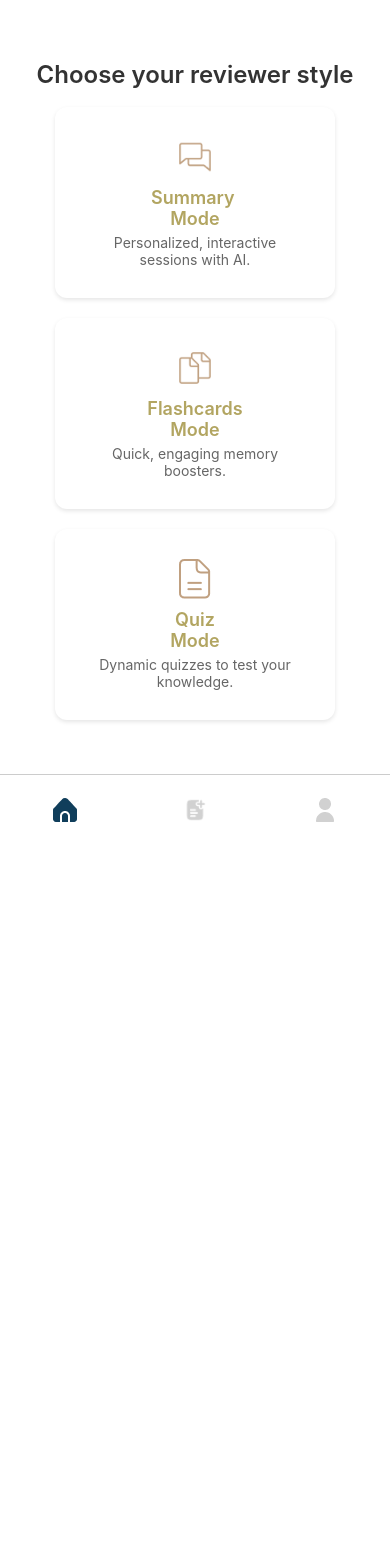
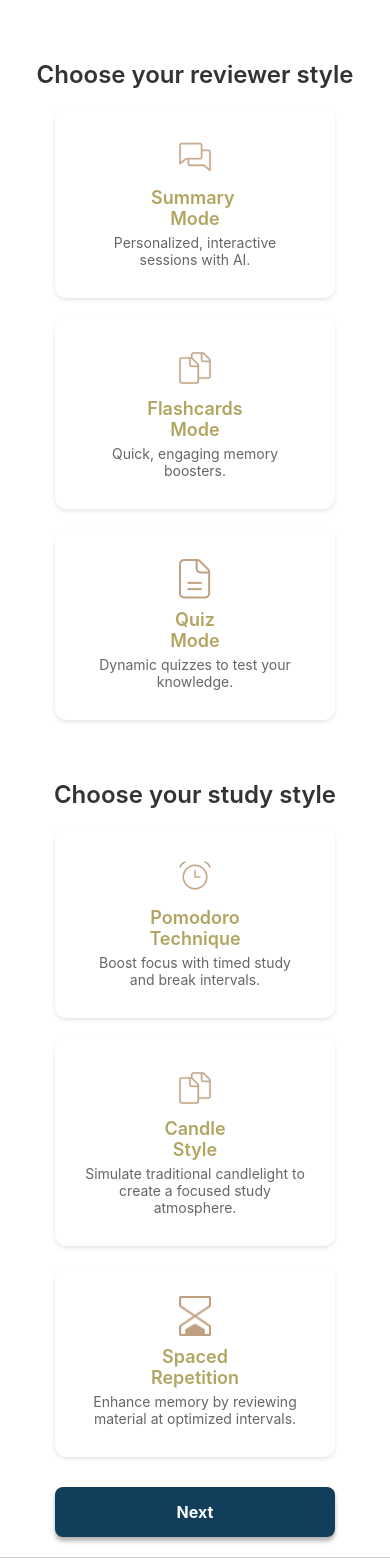
Before and after one commit to Werdddd/gabai, a React Native app: screen /ModeSelect in a window 390 px wide. Shown: the top 1568 px of the page. Before the commit the page ends 844 px from the top, so only its background shows below. Built offline with nearby package versions, Linux system fonts and the light colour scheme; no server answers.

Commit message:
[Changes] Mode Select and StyleSelect combined

```diff
--- a/App.js
+++ b/App.js
@@ -15,6 +15,7 @@ import Start from './src/screens/Start';
 import StyleSelect from './src/screens/StyleSelect';
 import Quiz from './src/screens/Quiz';
 import Summary from './src/screens/Summary';
+import Candle from './src/screens/Candle';
 const Stack = createStackNavigator();
 
 export default function App() {
@@ -36,6 +37,7 @@ export default function App() {
         <Stack.Screen name="Overview" component={Overview} options={{ headerShown: false }}  />
         <Stack.Screen name="Quiz" component={Quiz} />
         <Stack.Screen name="Summary" component={Summary} />
+        <Stack.Screen name="Candle" component={Candle} />
       </Stack.Navigator>
 
     </NavigationContainer>
--- /dev/null
+++ b/src/screens/Candle.js
@@ -0,0 +1,23 @@
+import React from 'react';
+import { StyleSheet, Text, View } from 'react-native';
+
+export default function Candle() {
+  return (
+    <View style={styles.container}>
+      <Text style={styles.title}>Candle Page</Text>
+    </View>
+  );
+}
+
+const styles = StyleSheet.create({
+  container: {
+    flex: 1,
+    justifyContent: 'center',
+    alignItems: 'center',
+    backgroundColor: 'white',
+  },
+  title: {
+    fontSize: 24,
+    fontWeight: 'bold',
+  },
+});
--- a/src/screens/ModeSelect.js
+++ b/src/screens/ModeSelect.js
@@ -1,14 +1,45 @@
-import React, { useState } from 'react';
+import React, { useState, useEffect } from 'react';
 import { View, Text, Image, StyleSheet, TouchableOpacity, ScrollView } from 'react-native';
 import { useNavigation } from '@react-navigation/native';
 import NavBar from '../components/NavBar';
 
 export default function ModeSelect({ route, navigation }) {
-  const [selectedCard, setSelectedCard] = useState(null);
+  const [selectedReviewerCard, setSelectedReviewerCard] = useState(null);
+  const [selectedStudyCard, setSelectedStudyCard] = useState(null);
   const reviewerId = route.params?.reviewerId;
-  console.log("ModeSelect Screen - Received reviewerId:", reviewerId); // Debug log
+  const [isPomodoroActive, setPomodoroActive] = useState(false);
+  const [timer, setTimer] = useState(1500); // 25 minutes in seconds
+  const [isStudyTime, setIsStudyTime] = useState(true);
+  const [showOptions, setShowOptions] = useState(false); // Toggle options card
+  const [isRunning, setIsRunning] = useState(false); // Control timer state
 
-  const modes = [
+  useEffect(() => {
+    let timerInterval;
+
+    if (isRunning) {
+      timerInterval = setInterval(() => {
+        setTimer((prev) => {
+          if (prev > 0) return prev - 1;
+
+          // Toggle between study and rest
+          setIsStudyTime(!isStudyTime);
+          return isStudyTime ? 300 : 1500; // 5 min rest or 25 min study
+        });
+      }, 1000);
+    }
+
+    return () => clearInterval(timerInterval);
+  }, [isRunning, isStudyTime]);
+
+  const formatTime = (seconds) => {
+    const minutes = Math.floor(seconds / 60);
+    const secs = seconds % 60;
+    return `${minutes.toString().padStart(2, '0')}:${secs
+      .toString()
+      .padStart(2, '0')}`;
+  };
+
+  const reviewerModes = [
     {
       title: 'Summary \nMode',
       description: 'Personalized, interactive sessions with AI.',
@@ -32,9 +63,40 @@ export default function ModeSelect({ route, navigation }) {
     }
   ];
 
-  const handleModeSelection = (mode) => {
+  const studyModes = [
+    {
+      title: 'Pomodoro\nTechnique',
+      description: 'Boost focus with timed study and break intervals.',
+      icon: require('../../assets/clock-icon.png'),
+      route: 'Chat',
+    },
+    {
+      title: 'Candle\nStyle',
+      description: 'Simulate traditional candlelight to create a focused study atmosphere.',
+      icon: require('../../assets/flashcards.png'),
+      route: 'Flashcards',
+    },
+    {
+      title: 'Spaced\nRepetition',
+      description: 'Enhance memory by reviewing material at optimized intervals.',
+      icon: require('../../assets/timer.png'),
+      route: 'Quiz',
+    },
+  ];
+
+  const handleModeSelection = (mode, type) => {
     console.log("ModeSelect Screen - Navigating with reviewerId:", reviewerId);
-    navigation.navigate(mode.route, { reviewerId: reviewerId }); // Ensure mode.route is a string
+    if (type === 'reviewer') {
+      setSelectedReviewerCard(mode);
+    } else {
+      setSelectedStudyCard(mode);
+      if (mode.title.includes('Pomodoro')) {
+        setPomodoroActive(true);
+        setTimer(1500); // Reset timer to 25 minutes
+      } else {
+        setPomodoroActive(false);
+      }
+    }
   };
 
   return (
@@ -46,18 +108,14 @@ export default function ModeSelect({ route, navigation }) {
       >
         <Text style={styles.header}>Choose your reviewer style</Text>
 
-        {modes.map((mode, index) => (
+        {reviewerModes.map((mode, index) => (
           <TouchableOpacity
             key={index}
             style={[
               styles.modeCard,
-              selectedCard === index && styles.selectedCard // Apply highlight if selected
+              selectedReviewerCard === mode && styles.selectedCard // Apply highlight if selected
             ]}
-            onPress={() => {
-
-              setSelectedCard(index);
-              handleModeSelection(mode); // Pass the entire mode object
-            }}
+            onPress={() => handleModeSelection(mode, 'reviewer')}
           >
             <Image
               source={mode.icon}
@@ -68,7 +126,81 @@ export default function ModeSelect({ route, navigation }) {
             <Text style={styles.modeDescription}>{mode.description}</Text>
           </TouchableOpacity>
         ))}
+
+        <Text style={styles.header}>Choose your study style</Text>
+
+        {studyModes.map((mode, index) => (
+          <TouchableOpacity
+            key={index}
+            style={[
+              styles.modeCard,
+              selectedStudyCard === mode && styles.selectedCard // Apply highlight if selected
+            ]}
+            onPress={() => handleModeSelection(mode, 'study')}
+          >
+            <Image
+              source={mode.icon}
+              style={styles.icon}
+              resizeMode="contain"
+            />
+            <Text style={styles.modeTitle}>{mode.title}</Text>
+            <Text style={styles.modeDescription}>{mode.description}</Text>
+          </TouchableOpacity>
+        ))}
+
+        <TouchableOpacity
+          style={styles.loginButton}
+          onPress={() => {
+            if (selectedReviewerCard && selectedStudyCard) {
+              navigation.navigate(selectedReviewerCard.route, { reviewerId: reviewerId });
+            }
+          }}
+        >
+          <Text style={styles.loginButtonText}>Next</Text>
+        </TouchableOpacity>
       </ScrollView>
+
+      {isPomodoroActive && (
+        <TouchableOpacity
+          style={styles.floatingTimer}
+          onPress={() => setShowOptions(true)}
+        >
+          <Text style={styles.timerText}>
+            {isStudyTime ? 'Study Time' : 'Rest Time'}: {formatTime(timer)}
+          </Text>
+        </TouchableOpacity>
+      )}
+
+      {showOptions && (
+        <View style={styles.optionsCard}>
+          <Text style={styles.optionsTitle}>Pomodoro Timer Options</Text>
+          <TouchableOpacity
+            style={styles.optionButton}
+            onPress={() => setIsRunning(!isRunning)}
+          >
+            <Text style={styles.optionButtonText}>
+              {isRunning ? 'Pause Timer' : 'Start Timer'}
+            </Text>
+          </TouchableOpacity>
+          <TouchableOpacity
+            style={styles.optionButton}
+            onPress={() => {
+              setTimer(1500);
+              setIsStudyTime(true);
+              setIsRunning(false);
+            }}
+          >
+            <Text style={styles.optionButtonText}>Reset Timer</Text>
+          </TouchableOpacity>
+          <TouchableOpacity
+            style={[styles.optionButton, styles.closeButton]}
+            onPress={() => setShowOptions(false)}
+          >
+            <Text style={styles.optionButtonText}>Close</Text>
+          </TouchableOpacity>
+        </View>
+      )}
+
       <NavBar navigation={navigation} />
     </>
   );
@@ -130,4 +262,75 @@ const styles = StyleSheet.create({
     textAlign: 'center',
     color: '#666',
   },
+  loginButton: {
+    width: '80%',
+    height: 50,
+    backgroundColor: '#103E5B',
+    borderRadius: 8,
+    alignItems: 'center',
+    justifyContent: 'center',
+    marginVertical: 10,
+    shadowColor: '#000',
+    shadowOffset: { width: 0, height: 4 },
+    shadowOpacity: 0.3,
+    shadowRadius: 4,
+    marginBottom: 50,
+  },
+  loginButtonText: {
+    color: '#fff',
+    fontSize: 16,
+    fontWeight: 'bold',
+  },
+  floatingTimer: {
+    position: 'absolute',
+    top: 40,
+    right: 20,
+    backgroundColor: '#ffecb3',
+    padding: 10,
+    borderRadius: 8,
+    shadowColor: '#000',
+    shadowOffset: { width: 0, height: 2 },
+    shadowOpacity: 0.2,
+    shadowRadius: 3,
+    elevation: 5,
+  },
+  timerText: {
+    fontSize: 16,
+    fontWeight: 'bold',
+    color: '#333',
+  },
+  optionsCard: {
+    position: 'absolute',
+    top: 100,
+    right: 20,
+    backgroundColor: '#fff',
+    padding: 15,
+    borderRadius: 8,
+    shadowColor: '#000',
+    shadowOffset: { width: 0, height: 2 },
+    shadowOpacity: 0.2,
+    shadowRadius: 3,
+    elevation: 5,
+  },
+  optionsTitle: {
+    fontSize: 18,
+    fontWeight: 'bold',
+    marginBottom: 10,
+    textAlign: 'center',
+  },
+  optionButton: {
+    backgroundColor: '#103E5B',
+    padding: 10,
+    borderRadius: 8,
+    alignItems: 'center',
+    marginVertical: 5,
+  },
+  closeButton: {
+    backgroundColor: '#B22222',
+  },
+  optionButtonText: {
+    color: '#fff',
+    fontSize: 14,
+    fontWeight: '600',
+  },
 });
```
